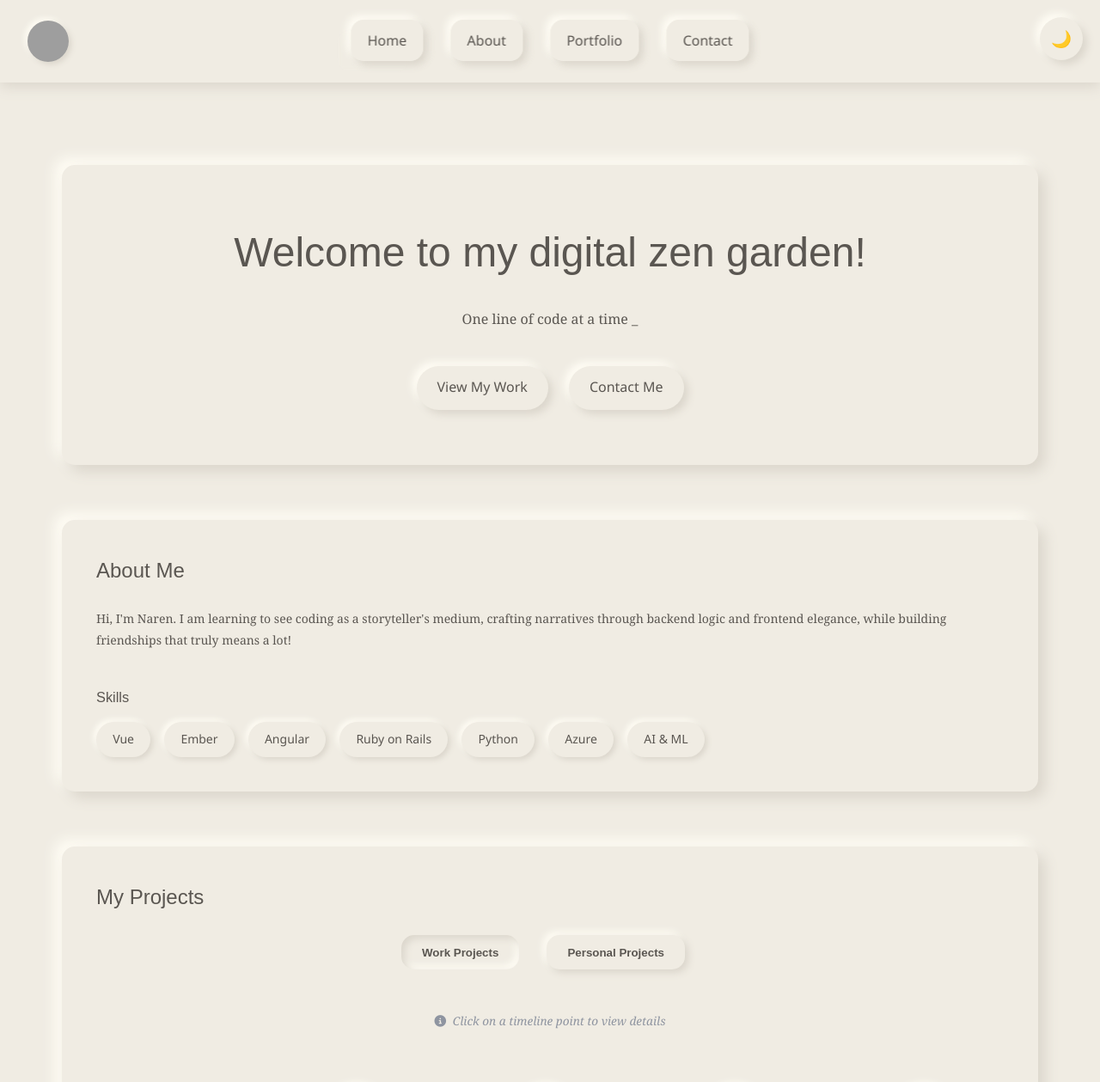
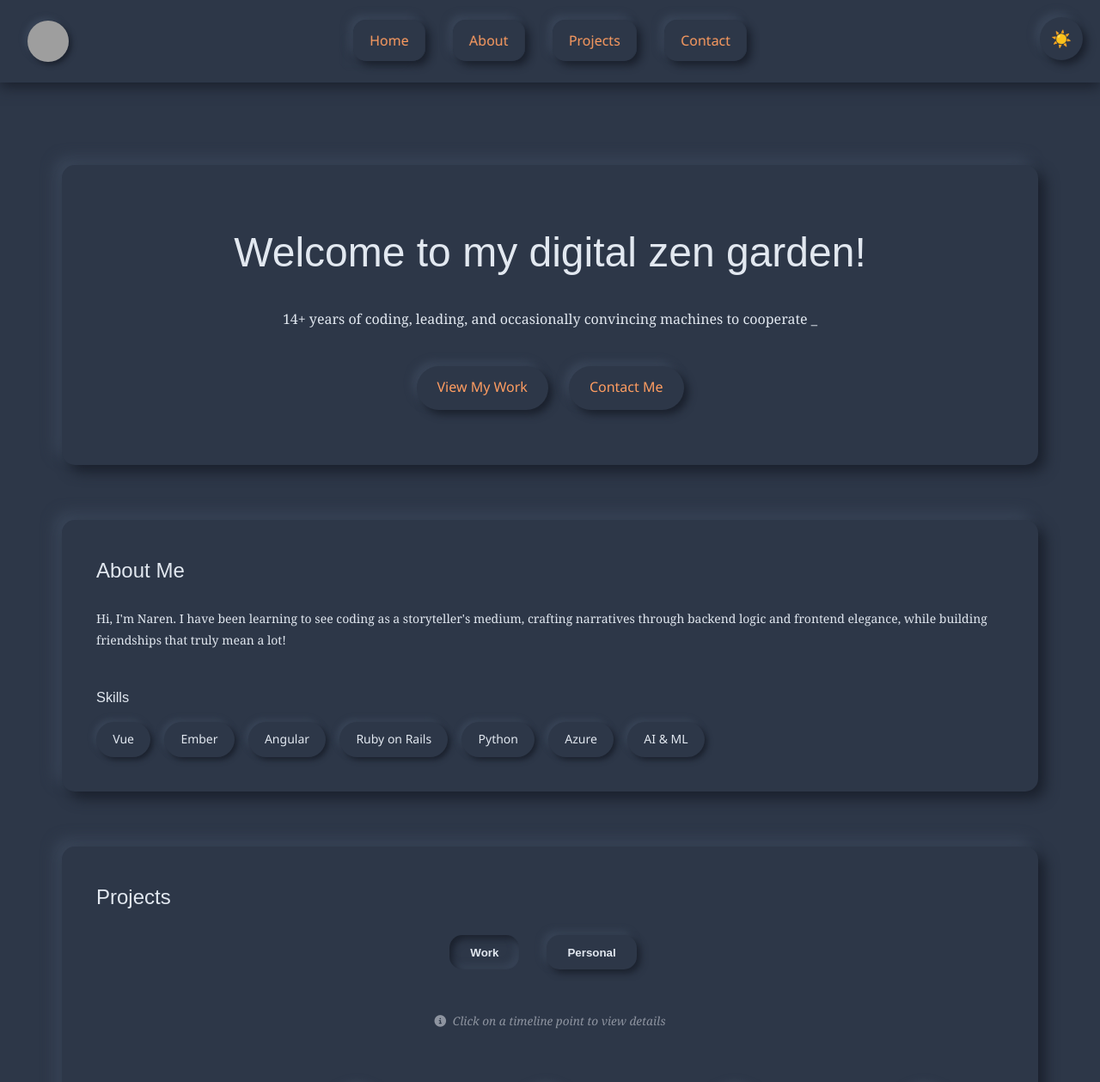
Before and after one commit to dhyan/personal_website, a plain HTML site: page index.html in a window 1280 px wide. Shown: the top 1259 px of the page at 86% size. Drawn offline with Linux system fonts and the light colour scheme; grey boxes are pictures that could not be loaded.

Commit message:
added more styles

```diff
--- a/assets/scripts/main.js
+++ b/assets/scripts/main.js
@@ -1,6 +1,21 @@
 // Smooth scrolling for navigation
 document.querySelectorAll('nav a').forEach(anchor => {
     anchor.addEventListener('click', function(e) {
+        e.preventDefault();
+
+        const targetId = this.getAttribute('href');
+        const targetElement = document.querySelector(targetId);
+
+        window.scrollTo({
+            top: targetElement.offsetTop - 70,
+            behavior: 'smooth'
+        });
+    });
+});
+
+// Smooth scrolling for home buttons
+document.querySelectorAll('.home-buttons a').forEach(button => {
+    button.addEventListener('click', function(e) {
         e.preventDefault();
 
         const targetId = this.getAttribute('href');
@@ -26,18 +41,20 @@ document.addEventListener('DOMContentLoaded', function() {
     const body = document.body;
     const toggleBtn = document.createElement('button');
     toggleBtn.id = 'theme-toggle';
-    toggleBtn.innerHTML = '🌙';
+    toggleBtn.innerHTML = '☀️';
     toggleBtn.setAttribute('aria-label', 'Toggle Dark Mode');
 
     body.appendChild(toggleBtn);
 
-    // Check for saved theme preference or respect OS preference
-    const prefersDarkScheme = window.matchMedia('(prefers-color-scheme: dark)');
+    // Set dark mode as default
+    body.classList.add('dark-mode');
+    localStorage.setItem('theme', 'dark');
+
+    // Only switch to light mode if explicitly stored
     const storedTheme = localStorage.getItem('theme');
-
-    if (storedTheme === 'dark' || (!storedTheme && prefersDarkScheme.matches)) {
-        body.classList.add('dark-mode');
-        toggleBtn.innerHTML = '☀️';
+    if (storedTheme === 'light') {
+        body.classList.remove('dark-mode');
+        toggleBtn.innerHTML = '🌙';
     }
 
     // Toggle function
--- a/assets/styles/style.css
+++ b/assets/styles/style.css
@@ -140,7 +140,7 @@ nav li {
 }
 
 nav a {
-    color: var(--text-color);
+    color: var(--hover-color);
     text-decoration: none;
     font-weight: 500;
     padding: 0.8rem 1.2rem;
@@ -220,7 +220,7 @@ footer i.fa-smile {
 .home-button {
     padding: 0.8rem 1.5rem;
     border-radius: 30px;
-    color: var(--text-color);
+    color: var(--hover-color);
     background-color: var(--background-color);
     font-weight: 500;
     text-decoration: none;
--- a/index.html
+++ b/index.html
@@ -24,7 +24,7 @@
                 <ul>
                     <li><a href="#home" aria-label="Go to Home section">Home</a></li>
                     <li><a href="#about" aria-label="Go to About section">About</a></li>
-                    <li><a href="#portfolio" aria-label="Go to Portfolio section">Portfolio</a></li>
+                    <li><a href="#portfolio" aria-label="Go to Portfolio section">Projects</a></li>
                     <li><a href="#contact" aria-label="Go to Contact section">Contact</a></li>
                 </ul>
             </nav>
@@ -34,7 +34,7 @@
         <!-- Home Section -->
         <section id="home" class="neumorphic" aria-labelledby="home-title">
             <h1 id="home-title">Welcome to my digital zen garden!</h1>
-            <p>One line of code at a time <span class="cursor">_</span></p>
+            <p>14+ years of coding, leading, and occasionally convincing machines to cooperate <span class="cursor">_</span></p>
             <div class="home-buttons">
                 <a href="#portfolio" class="home-button">View My Work</a>
                 <a href="#contact" class="home-button">Contact Me</a>
@@ -46,7 +46,7 @@
             <h2 id="about-title">About Me</h2>
             <div class="about-content">
                 <div class="about-text">
-                    <p>Hi, I'm Naren. I am learning to see coding as a storyteller's medium, crafting narratives through backend logic and frontend elegance, while building friendships that truly means a lot!</p>
+                    <p>Hi, I'm Naren. I have been learning to see coding as a storyteller's medium, crafting narratives through backend logic and frontend elegance, while building friendships that truly mean a lot!</p>
                     <!-- <p>Lorem ipsum dolor sit amet, consectetur adipiscing elit. Vivamus lacinia odio vitae vestibulum vestibulum. Cras porttitor quam velit, vel semper nulla finibus at.</p> -->
                     <h3 id="skills-title">Skills</h3>
                     <ul class="skills-list" aria-labelledby="skills-title">
@@ -67,11 +67,11 @@
 
         <!-- Portfolio Section -->
         <section id="portfolio" class="neumorphic" aria-labelledby="portfolio-title">
-            <h2 id="portfolio-title">My Projects</h2>
+            <h2 id="portfolio-title">Projects</h2>
 
             <div class="project-toggle">
-                <button id="work-toggle" class="toggle-button active" aria-pressed="true" aria-label="View Work Projects">Work Projects</button>
-                <button id="personal-toggle" class="toggle-button" aria-pressed="false" aria-label="View Personal Projects">Personal Projects</button>
+                <button id="work-toggle" class="toggle-button active" aria-pressed="true" aria-label="View Work Projects">Work</button>
+                <button id="personal-toggle" class="toggle-button" aria-pressed="false" aria-label="View Personal Projects">Personal</button>
             </div>
 
             <!-- Work Projects Section -->
@@ -243,7 +243,7 @@
 
         <!-- Contact Section -->
         <section id="contact" class="neumorphic" aria-labelledby="contact-title">
-            <h2 id="contact-title">Get In Touch</h2>
+            <h2 id="contact-title">Get In Touch?</h2>
             <p>Feel free to reach out if you have any questions or want to work together!</p>
             <form id="contact-form" aria-label="Contact form">
                 <label for="name" class="visually-hidden">Name</label>
```
